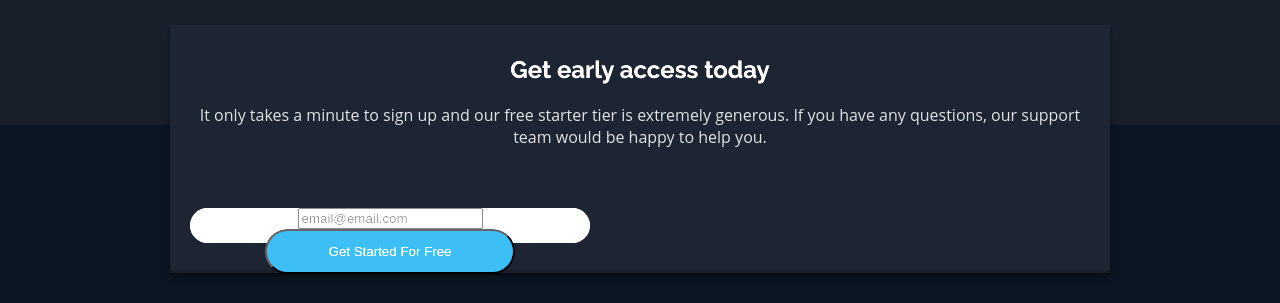
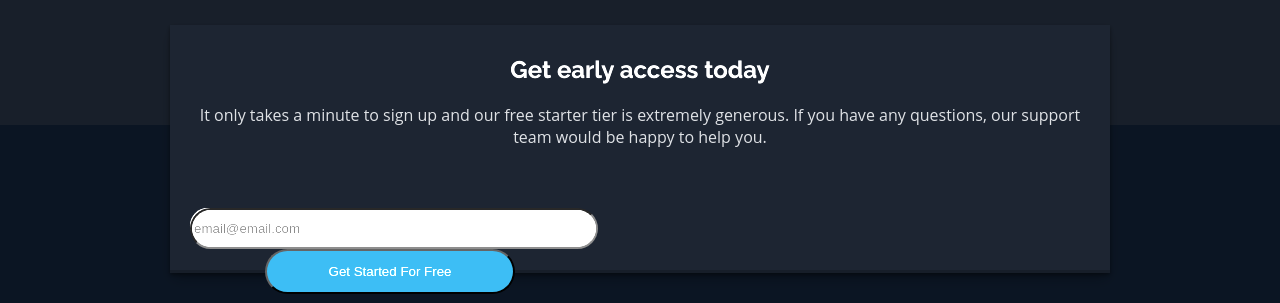
Before and after one commit to newwohh/fylo-dark-theme, a plain HTML site: page index.html in a window 1280 px wide. Shown: the part 3148-3451 px from the top of the page. Drawn offline with nearby package versions, Linux system fonts and the light colour scheme.

Commit message:
Update index.html

```diff
--- a/index.html
+++ b/index.html
@@ -127,7 +127,7 @@
             </div>
             <div class="cta-button">
                 <form class="search" id="getStartedForm">
-            <input type="email" placeholder="email@email.com">
+            <input type="email" placeholder="email@email.com" class="search">
                 <button class="button-cta">
                     Get Started For Free
                 </button>
```
